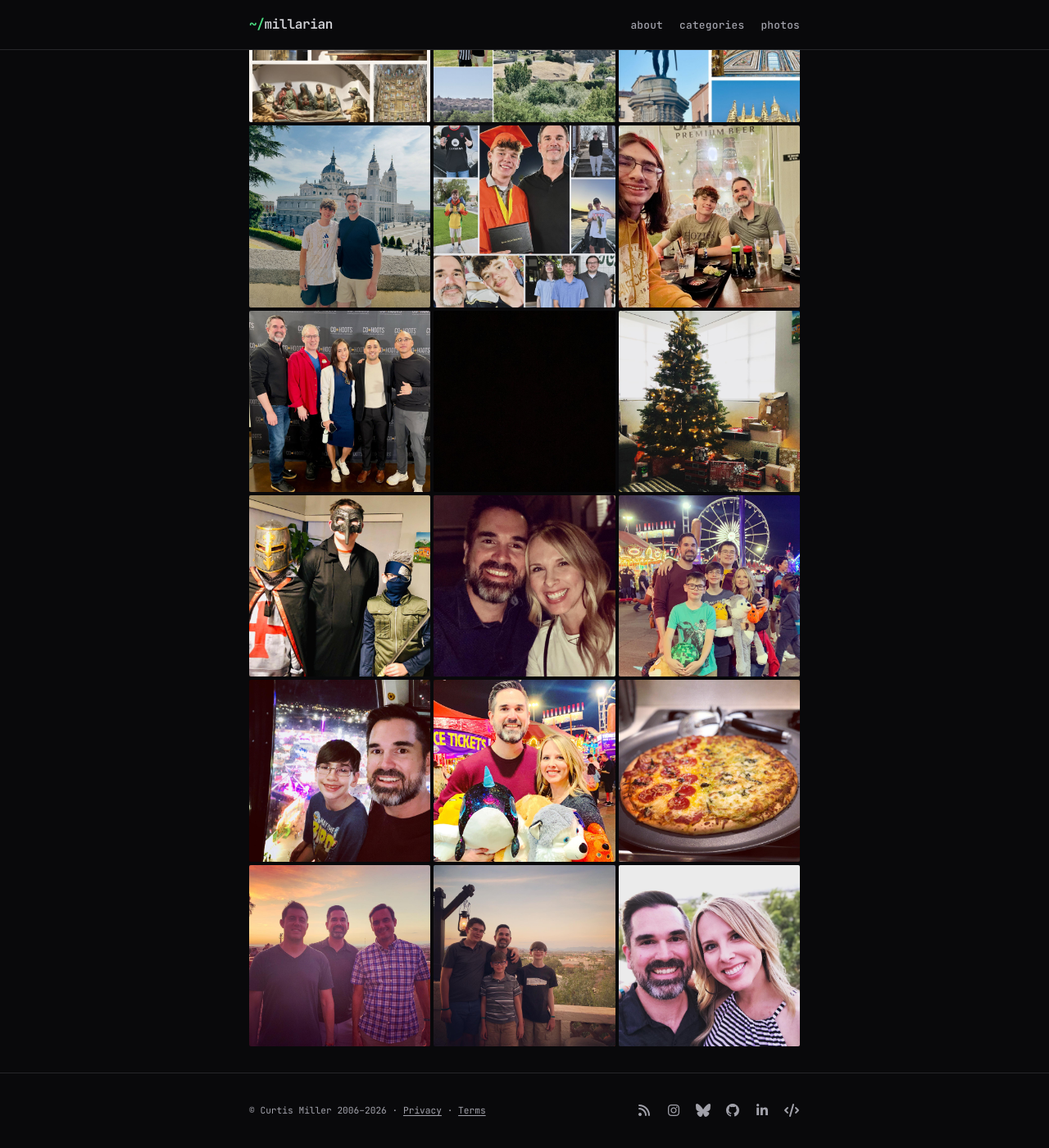
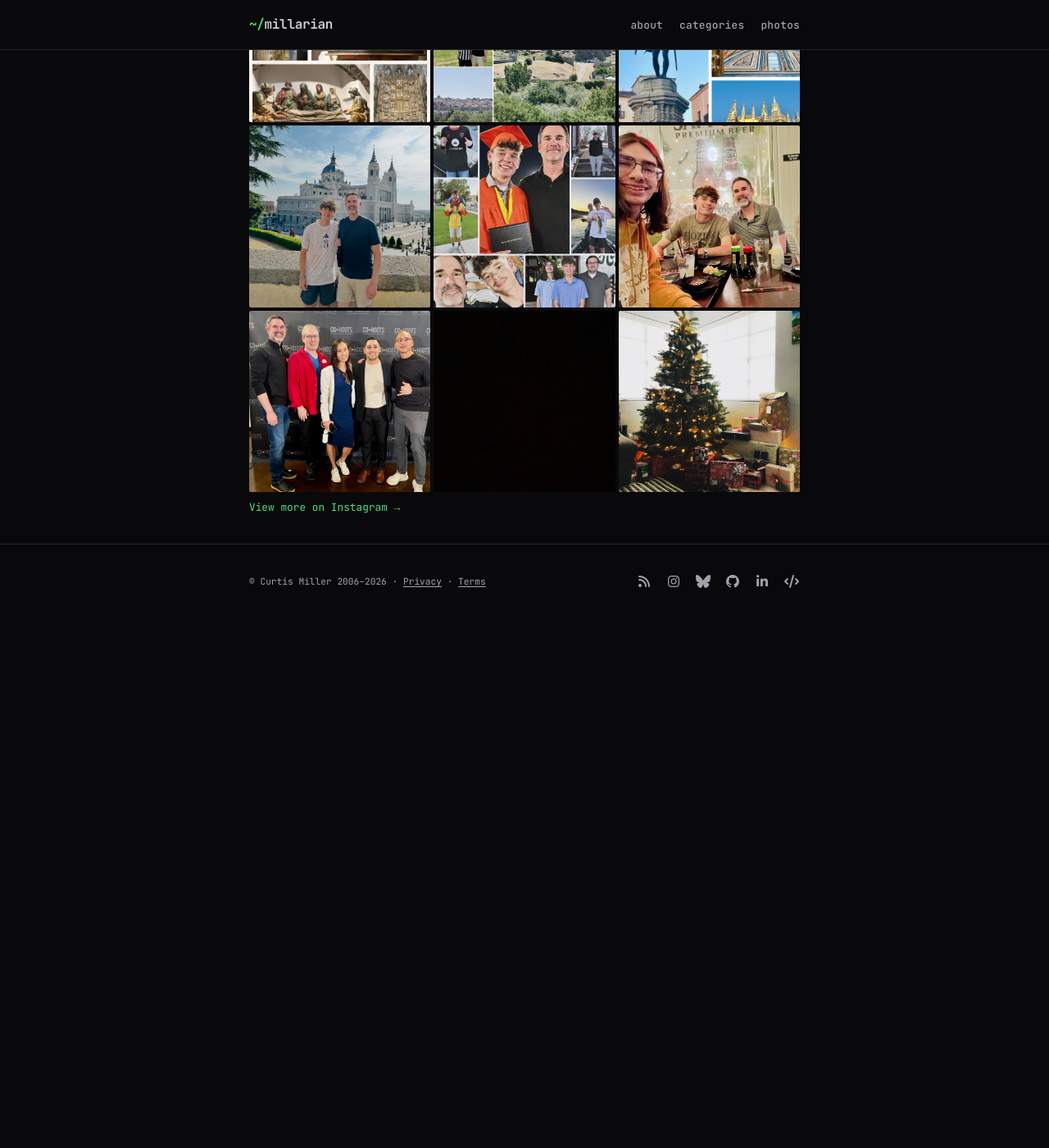
Before and after one commit to curtis/curtis.github.io, a Jekyll site: the page built from photos.md, in a window 1280 px wide and 1400 px high, scrolled down 761 px. Shown: the whole window at 82% size. Built offline with Jekyll 4.4.1, drawn with Linux system fonts in a browser that asks for light colours; nearby versions of some CDN libraries; after the commit the page ends 1516 px from its top, so only the background shows below that.

Commit message:
Show 15 photos and link out to Instagram
Five rows of three rather than the whole feed, with a link underneath for
the rest. Reuses the see-all link styling from the categories page.

```diff
--- a/_sass/_blog.scss
+++ b/_sass/_blog.scss
@@ -1312,7 +1312,8 @@ nav {
   margin: 0.2rem 0 0;
 }
 
-.category-see-all {
+.category-see-all,
+.photo-see-all {
   @include mono;
   display: inline-block;
   margin-top: 0.5rem;
--- a/photos.md
+++ b/photos.md
@@ -7,7 +7,7 @@ title: Photos
 
 {% if site.data.instagram and site.data.instagram.size > 0 %}
 <div class="photo-grid">
-  {% for photo in site.data.instagram %}
+  {% for photo in site.data.instagram limit: 15 %}
     <a href="{{ photo.url }}" data-permalink="{{ photo.permalink }}" data-caption="{{ photo.caption | strip_html | truncate: 200 }}" class="photo-grid-item">
       <img src="{{ photo.url }}" alt="{{ photo.caption | strip_html | truncate: 100 }}" loading="lazy" />
       <div class="photo-overlay">
@@ -17,6 +17,10 @@ title: Photos
     </a>
   {% endfor %}
 </div>
+
+{% if site.instagram_username %}
+  <a href="https://www.instagram.com/{{ site.instagram_username }}/" class="photo-see-all" target="_blank" rel="noopener">View more on Instagram &rarr;</a>
+{% endif %}
 
 <div class="lightbox" id="lightbox" aria-hidden="true" role="dialog" aria-label="Photo viewer">
   <button class="lightbox-close" aria-label="Close">&times;</button>
```
